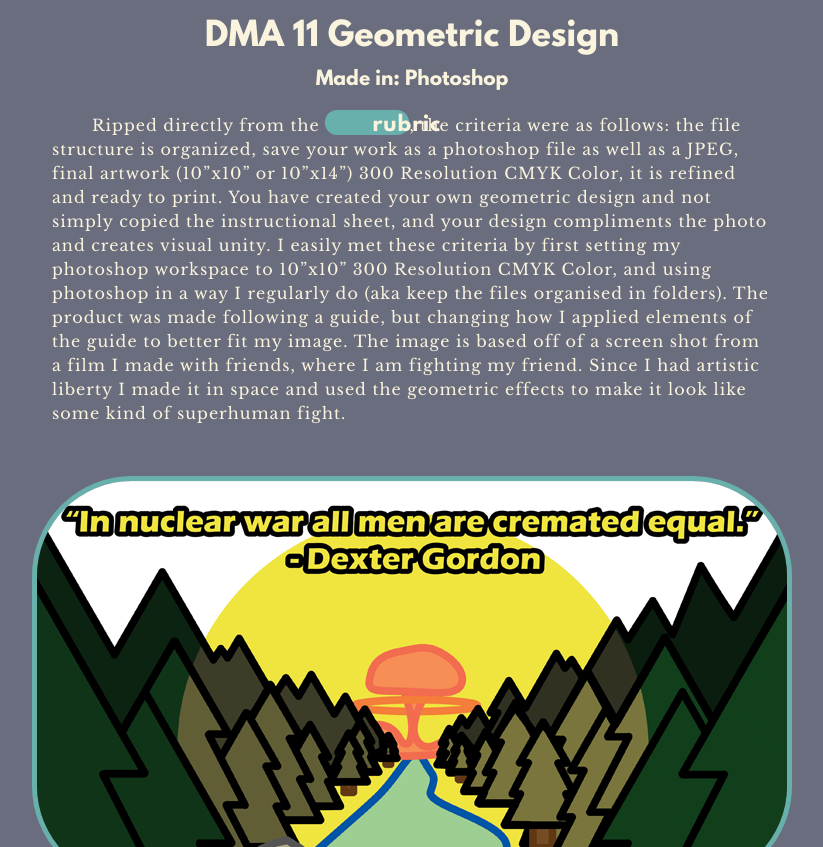
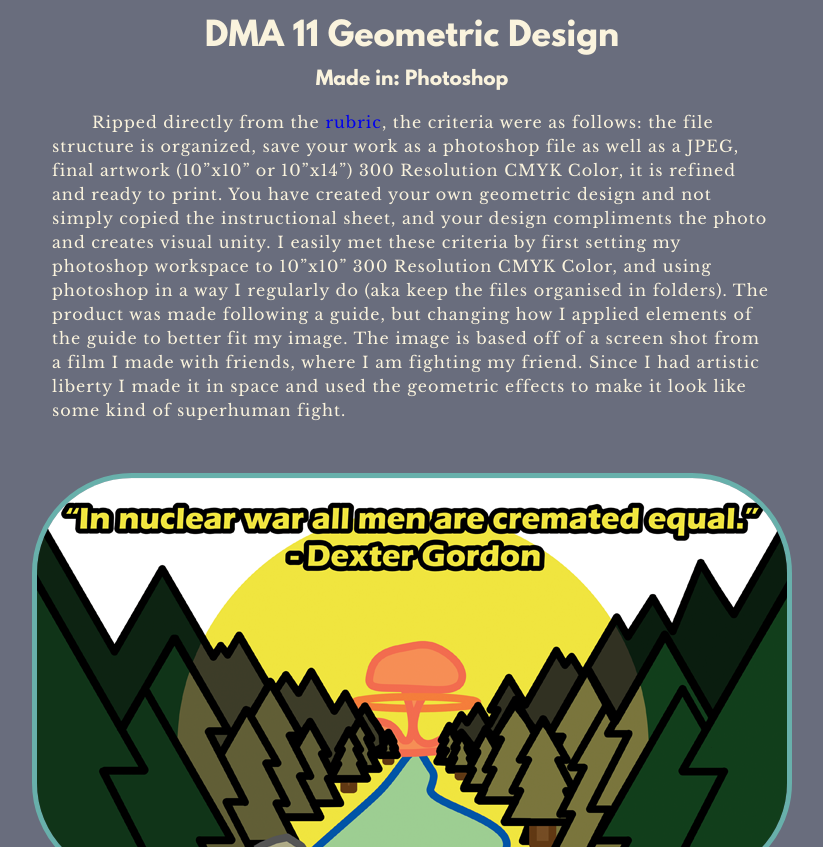
Before and after one commit to ZwebDesign/Portfolio, a plain HTML site: page index.html in a window 1280 px wide. Shown: the part 1937-2784 px from the top of the page, without its empty margins (228-1051 px from the left). Drawn offline with Linux system fonts and the light colour scheme.

Commit message:
Update index.html

```diff
--- a/index.html
+++ b/index.html
@@ -74,7 +74,7 @@
                 <h2>DMA 11 Geometric Design
                 </h2>
                 <h3>Made in: Photoshop</h3>
-                <p> Ripped directly from the <a class=home href="https://docs.google.com/document/d/1Qoxk_YPMhWn8wnUaoM9o1N-tqdQn01x7WpAFA74JKMo/edit?usp=sharing" target="_blank">rubric</a>, the criteria were as follows: the file structure is organized, save your work as a photoshop file as well as a JPEG, final artwork (10”x10” or 10”x14”) 300 Resolution CMYK Color, it is refined and ready to print. You have created your own geometric design and not simply copied the instructional sheet, and your design compliments the photo and creates visual unity. I easily met these criteria by first setting my photoshop workspace to 10”x10” 300 Resolution CMYK Color, and using photoshop in a way I regularly do (aka keep the files organised in folders). The product was made following a guide, but changing how I applied elements of the guide to better fit my image. The image is based off of a screen shot from a film I made with friends, where I am fighting my friend. Since I had artistic liberty I made it in space and used the geometric effects to make it look like some kind of superhuman fight.
+                <p> Ripped directly from the <a href="https://docs.google.com/document/d/1Qoxk_YPMhWn8wnUaoM9o1N-tqdQn01x7WpAFA74JKMo/edit?usp=sharing" target="_blank">rubric</a>, the criteria were as follows: the file structure is organized, save your work as a photoshop file as well as a JPEG, final artwork (10”x10” or 10”x14”) 300 Resolution CMYK Color, it is refined and ready to print. You have created your own geometric design and not simply copied the instructional sheet, and your design compliments the photo and creates visual unity. I easily met these criteria by first setting my photoshop workspace to 10”x10” 300 Resolution CMYK Color, and using photoshop in a way I regularly do (aka keep the files organised in folders). The product was made following a guide, but changing how I applied elements of the guide to better fit my image. The image is based off of a screen shot from a film I made with friends, where I am fighting my friend. Since I had artistic liberty I made it in space and used the geometric effects to make it look like some kind of superhuman fight.
                 </p>
             </div>
             <a id=img3 href="https://drive.google.com/file/d/1b41e5tjNTP99qTP_eklig4sjPPV9mV8m/view?usp=sharing" target="_blank">
```
